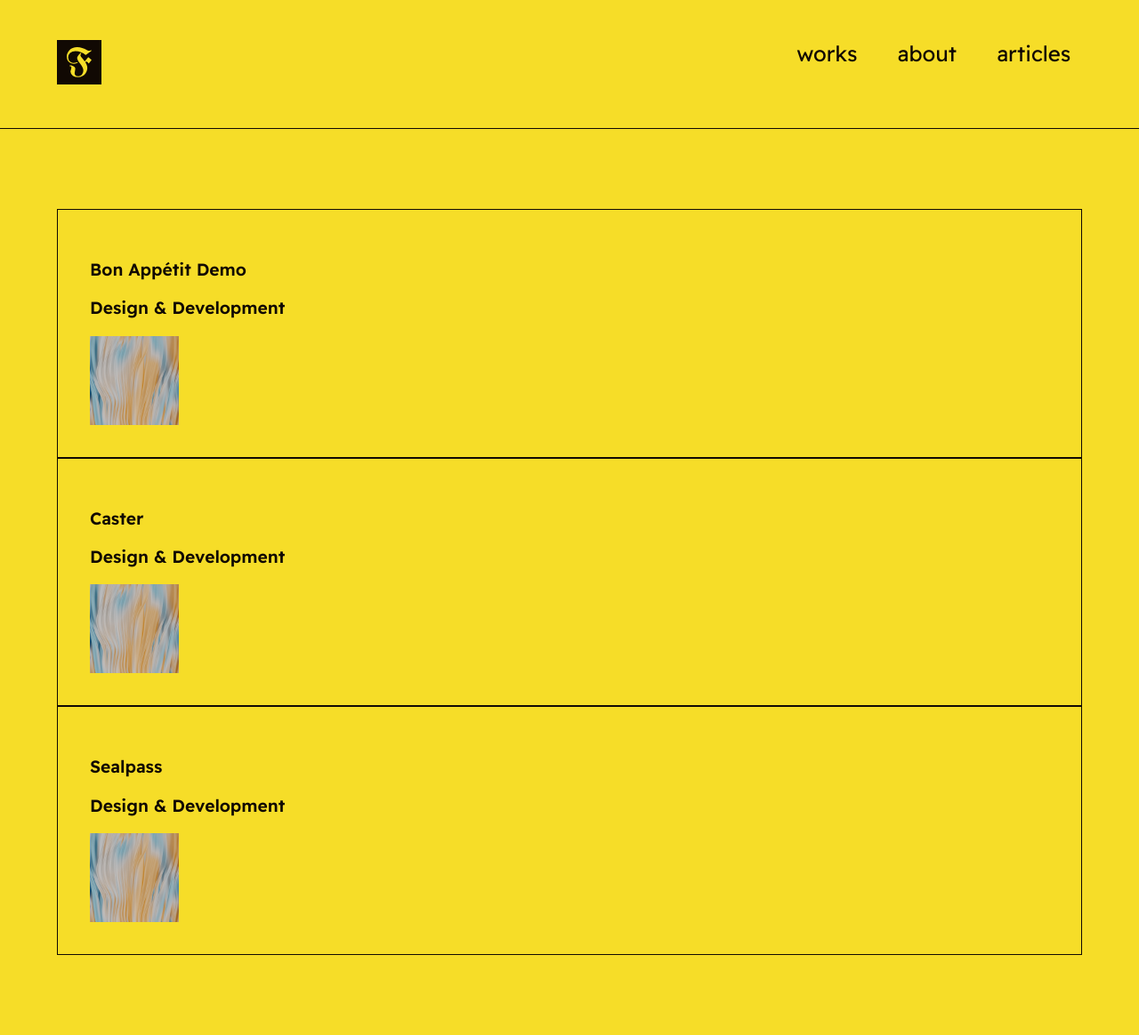
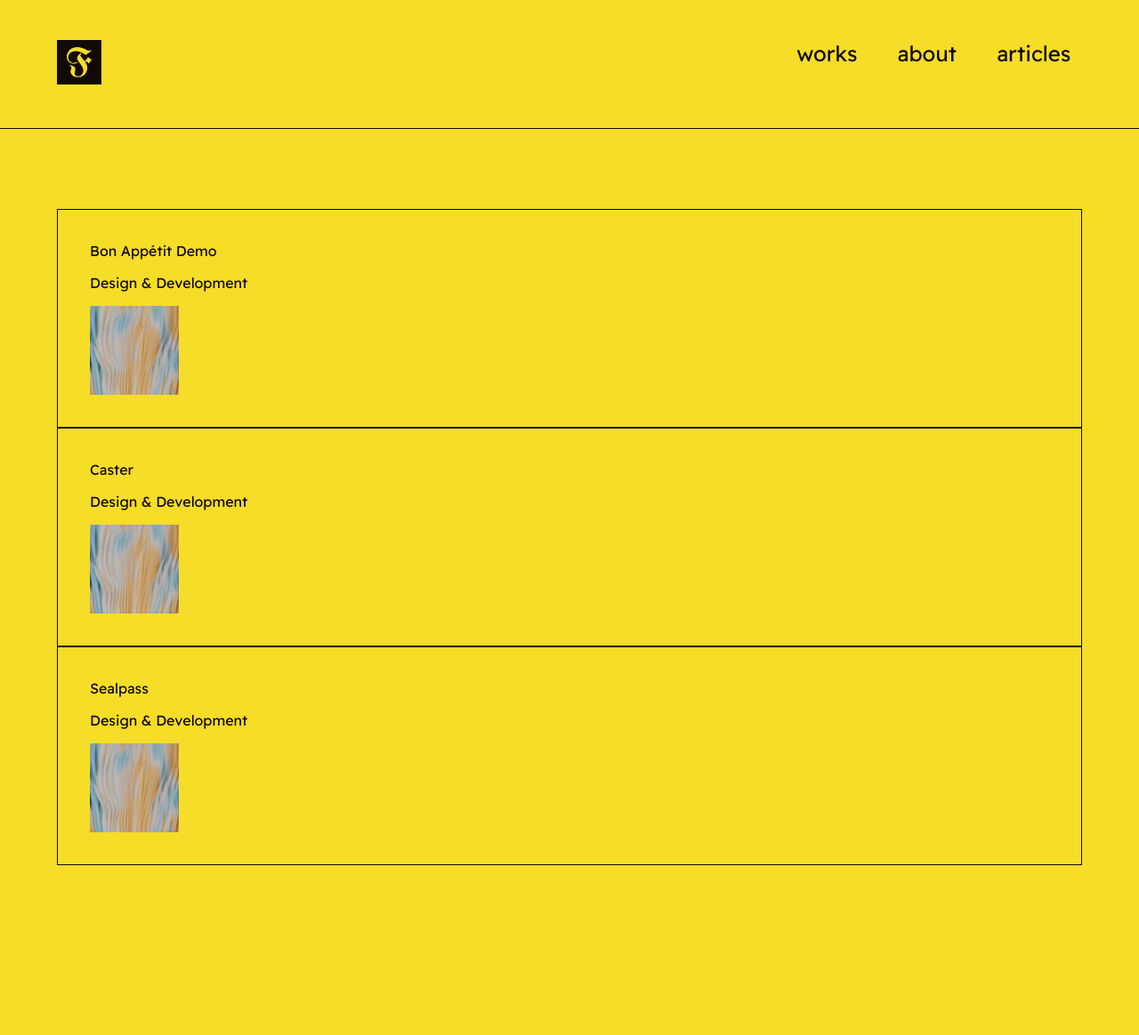
Before and after one commit to franthormel/franthormel.github.io, a Jekyll site: the page built from works.html, in a window 1280 px wide. Shown: the whole page at 89% size. Built offline with Jekyll 4.4.1, drawn with Linux system fonts in a browser that asks for light colours; after the commit the page ends 1063 px from its top, so only the background shows below that.

Commit message:
Change tags used

```diff
--- a/_sass/_works.scss
+++ b/_sass/_works.scss
@@ -7,12 +7,10 @@
     }
 
     &item {
-        font-size: larger;
-        font-weight: 600;
-        padding: 4vh;
+      padding: 4vh;
 
-        @include border;
-        @include transition-box-shadow;
+      @include border;
+      @include transition-box-shadow;
 
       &__ {
         &name {
--- a/works.html
+++ b/works.html
@@ -5,13 +5,13 @@
 <main class="works">
   <div class="works_items">
     {% for work in site.data.works %}
-    <a href="{{ work.url }}" target="_blank">
-      <div class="works__item">
-        <p class="works__item__name">{{ work.name }}</p>
+    <div class="works__item">
+      <a href="{{ work.url }}" target="_blank">
+        <header class="works__item__name">{{ work.name }}</header>
         <p class="works__item__category">{{ work.category }}</p>
         <img class="works__item__img" src="assets/img/{{ work.img }}" />
-      </div>
-    </a>
+      </a>
+    </div>
     {% endfor %}
   </div>
 </main>
```
